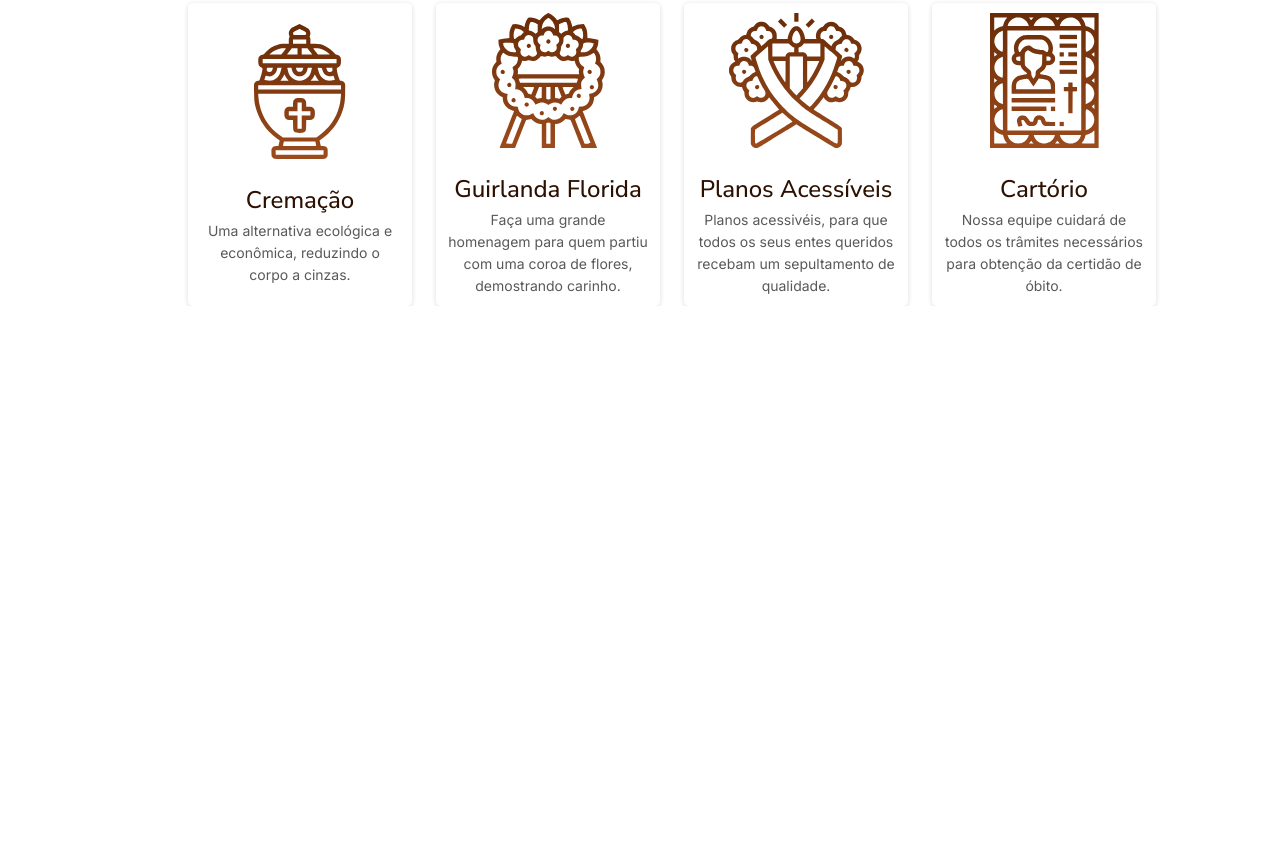
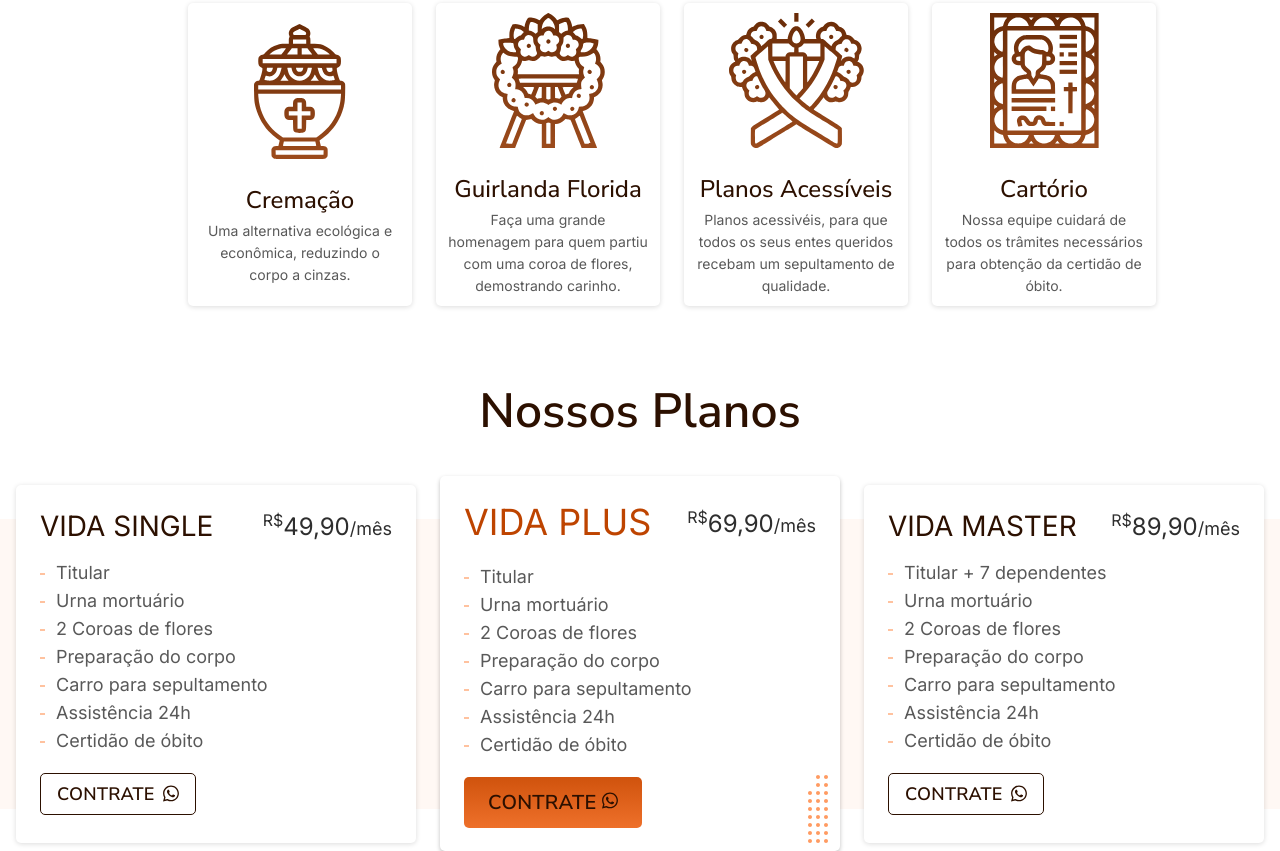
Before and after one commit to jhulyambrozini/funebre, a website: page index.html in a window 1280 px wide. Shown: the part 1673-2524 px from the top of the page. Before the commit the page ends 1979 px from the top, so only its background shows below. Drawn offline with nearby package versions, Linux system fonts and the light colour scheme; files that its build step writes are made by us from their sources.

Commit message:
feat: creating plans section

```diff
--- a/index.html
+++ b/index.html
@@ -46,14 +46,14 @@
                 <button>CONTRATE</button>
             </div>
         </header>
-        <section class="container about section" id="about">
+        <section class="container about" id="about">
             <div>
                 <h2 class="section__title">Sobre</h2>
                 <p class="about__desc">Nossa funerária está aqui desde de 1920 para cuidar de todos os detalhes, com assistência completa à família. Proporcionamos com qualidade, a última homenagem a memória do seu ente querido. Asseguramos um serviço de excelência na orientação e acompanhamento de questões inerentes, incluindo a resolução de trâmites burocráticos junto ao cartório.</p>
             </div>
             <img class="about__image" src="./src/assets/images/image-01.webp" alt="">
         </section>
-        <section class="container services section" id="services">
+        <section class="container services" id="services">
             <h2 class="section__title">Nossos Serviços</h2>
             <div class="cards">
                 <div class="services__card">
@@ -81,6 +81,73 @@
                 </div>
             </div>
         </section>
+        <section class="plans" id="plans">
+            <h2 class="section__title">Nossos Planos</h2>
+
+            <div class="plans__cards-container">
+                <div class="plans__card">
+                    <div class="plans__card-title">
+                        <h3>VIDA SINGLE</h3>
+                        <span><sup>R$</sup>49,90<small>/mês</small></span>
+                    </div>
+                    <ul class="plans__card-list">
+                        <li>Titular</li>
+                        <li>Urna mortuário</li>
+                        <li>2 Coroas de flores</li>
+                        <li>Preparação do corpo</li>
+                        <li>Carro para sepultamento</li>
+                        <li>Assistência 24h</li>
+                        <li>Certidão de óbito</li>
+                    </ul>
+                    <button class="plans__card-button">
+                        CONTRATE
+                        <img src="./src/assets/icons/whatsapp-button-icon.svg" alt="">
+                    </button>
+                </div>
+
+                <div class="plans__card--destach">
+                    <div class="plans__card-title">
+                        <h3>VIDA PLUS</h3>
+                        <span><sup>R$</sup>69,90<small>/mês</small></span>
+                    </div>
+                    <ul class="plans__card-list">
+                        <li>Titular</li>
+                        <li>Urna mortuário</li>
+                        <li>2 Coroas de flores</li>
+                        <li>Preparação do corpo</li>
+                        <li>Carro para sepultamento</li>
+                        <li>Assistência 24h</li>
+                        <li>Certidão de óbito</li>
+                    </ul>
+                    <button class="plans__card--destach-button">
+                        CONTRATE
+                        <img src="./src/assets/icons/whatsapp-button-icon.svg" alt="">
+                    </button>
+
+                    <img class="plans__card--destach-deco" src="./src/assets/images/deco.svg" alt="">
+                </div>
+
+                <div class="plans__card">
+                    <div class="plans__card-title">
+                        <h3>VIDA MASTER</h3>
+                        <span><sup>R$</sup>89,90<small>/mês</small></span>
+                    </div>
+                    <ul class="plans__card-list">
+                        <li>Titular + 7 dependentes</li>
+                        <li>Urna mortuário</li>
+                        <li>2 Coroas de flores</li>
+                        <li>Preparação do corpo</li>
+                        <li>Carro para sepultamento</li>
+                        <li>Assistência 24h</li>
+                        <li>Certidão de óbito</li>
+                    </ul>
+                    <button class="plans__card-button">
+                        CONTRATE
+                        <img src="./src/assets/icons/whatsapp-button-icon.svg" alt="">
+                    </button>
+                </div>
+            </div>
+        </section>
     </div>
 </body>
 </html>
--- a/src/styles/_header.scss
+++ b/src/styles/_header.scss
@@ -20,6 +20,7 @@
 
             li {
                 list-style: none;
+                cursor: pointer;
             }
 
             a {
@@ -57,6 +58,7 @@
             font-weight: 600;
             letter-spacing: 0.3px;
             border: none;
+            cursor: pointer;
         }
     }
 }
--- /dev/null
+++ b/src/styles/_plans.scss
@@ -0,0 +1,144 @@
+.plans {
+    margin-top: 7.2rem;
+    display: flex;
+    flex-direction: column;
+    align-items: center;
+    position: relative;
+
+    &::before {
+        background-color: #FFF8F4;
+        content: '';
+        width: 100vw;
+        height: 290px;
+        position: absolute;
+        z-index: -1;
+        bottom: 42px;
+        left: 0;
+    }
+
+    &__cards-container {
+        display: flex;
+        gap: 24px;
+        margin-top: 3.2rem;
+        align-items: center;
+    }
+
+    &__card {
+        width: 400px;
+        height: 358px;
+        padding: 2.4rem;
+        border-radius: 5px;
+        background: $color-grey-10;
+        box-shadow: 0px 1px 5px 0px rgba(18, 18, 18, 0.15);
+
+        &-title {
+            display: flex;
+            justify-content: space-between;
+            align-items: center;
+
+            h3 {
+                color: $color-secondary-01;
+                font-size: 2.8rem;
+                font-weight: 400;
+            }
+
+            span {
+                color: $color-grey-02;
+                font-size: 2.4rem;
+            }
+
+            sup {
+                font-size: 1.6rem;
+            }
+
+            small {
+                color: $color-grey-02;
+                font-size: 1.8rem;
+            }
+        }
+
+        &-list {
+            margin-top: 1.6rem;
+            margin-bottom: 1.8rem;
+            li {
+                list-style: none;
+                position: relative;
+                color: $color-grey-04;
+                font-size: 1.8rem;
+                margin-left: 16px;
+                line-height: 28px; /* 155.556% */
+            }
+
+            li::before {
+                content: '';
+                background: $color-secondary-06;
+                width: 5px;
+                height: 2px;
+                top: 14px;
+                left: -16px;
+                position: absolute;
+            }
+        }
+
+        &-button {
+            border: none;
+            cursor: pointer;
+            padding: .8rem 1.6rem;
+            border: 1px solid $color-secondary-01;
+            border-radius: 5px;
+            display: flex;
+            align-items: center;
+            gap: 8px;
+
+            background-color: transparent;
+            color: $color-secondary-01;
+            text-align: center;
+            font-family: $font-primary;
+            font-size: 1.8rem;
+            font-weight: 600;
+            letter-spacing: 0.27px;
+        }
+    }
+
+    &__card--destach {
+        height: 375px;
+        width: 400px;
+        box-shadow: 0px 2px 4px rgba(0, 0, 0, 0.25);
+        padding: 2.4rem;
+        border-radius: 5px;
+        position: relative;
+        background: $color-grey-10;
+
+        &-deco {
+            position: absolute;
+            bottom: 8px;
+            right: 12px;
+        }
+
+        h3 {
+            color: $color-secondary-02;
+            font-size: 3.6rem;
+        }
+
+        ul {
+            margin-top: 1.9rem;
+        }
+
+        &-button {
+            padding: 1.2rem 2.4rem;
+            border-radius: 5px;
+            background: linear-gradient(180deg, #D0530D 0%, #EE702A 100%);
+
+            color: $color-secondary-01;
+            text-align: center;
+            font-family: $font-primary;
+            font-size: 2.0rem;
+            font-weight: 600;
+            letter-spacing: 0.3px;
+            border: none;
+            cursor: pointer;
+            }
+    }
+
+
+}
--- a/src/styles/main.scss
+++ b/src/styles/main.scss
@@ -36,3 +36,4 @@ body {
 @import 'header';
 @import 'about';
 @import 'services';
+@import 'plans';
```
Also changed, not shown: src/assets/icons/whatsapp-button-icon.svg (added), src/assets/images/deco.svg (added).
